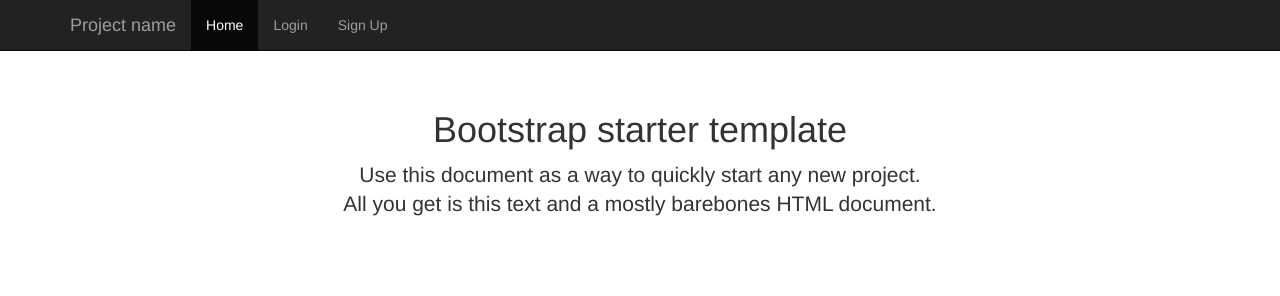
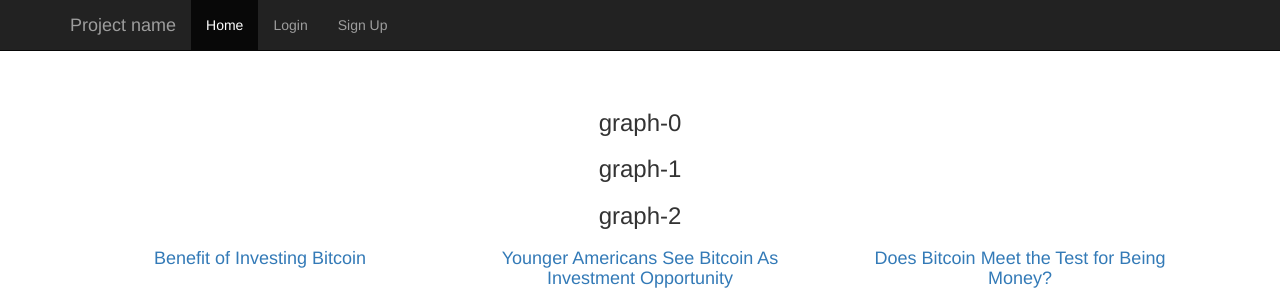
Before and after one commit to DanielSaldivarSalas/mhacksx-best-group, a Flask app: page / in a window 1280 px wide. Shown: the top 296 px of the page. Run offline with Flask 2, Linux system fonts and the light colour scheme; some libraries are stand-ins or nearby versions.

Commit message:
Added the graphs and articles

```diff
--- a/templates/dashboard.html
+++ b/templates/dashboard.html
@@ -19,7 +19,7 @@
             <span class="icon-bar"></span>
             <span class="icon-bar"></span>
           </button>
-          <a class="navbar-brand" href="#">Project name</a>
+          <a class="navbar-brand" href="#">Every Bit Counts !</a>
         </div>
         <div id="navbar" class="navbar-collapse collapse">
           <ul class="nav navbar-nav navbar-right">
--- a/templates/index.html
+++ b/templates/index.html
@@ -1,3 +1,8 @@
+<!-- Plotly.js for plotting the graph-->
+<header>
+</header>
+
+
 {% extends "bootstrap/base.html" %}
 
 {% block title %}
@@ -15,9 +20,51 @@
     <div class="container">
 
       <div class="starter-template">
-        <h1>Bootstrap starter template</h1>
-        <p class="lead">Use this document as a way to quickly start any new project.<br> All you get is this text and a mostly barebones HTML document.</p>
+        {% for id in ids %}
+        <h3>{{id}}</h3>
+        <div id="{{id}}"></div>
+        {% endfor %}
+        <div class="row">
+          <!-- First box -->
+          <div class="col-md-4">
+            <h4 style="color:Black;"><a href = "http://cs.stanford.edu/people/eroberts/cs181/projects/2010-11/DigitalCurrencies/advantages/index.html">Benefit of Investing Bitcoin</a></h4> <br>
+            <a href="http://cs.stanford.edu/people/eroberts/cs181/projects/2010-11/DigitalCurrencies/advantages/index.html">
+              <img border="0" alt="Benefit of Investing Bitcoin" src="http://s3.amazonaws.com/main-newsbtc-images/2015/10/16090017/bitcoin-price.-bitcoin-vs-dollar.-illustration-arm-wrestling.-newsbtc-bitcoin-news.png" width="370" height="250">
+            </a>
+              <p><a class="btn btn-secondary" href="http://cs.stanford.edu/people/eroberts/cs181/projects/2010-11/DigitalCurrencies/advantages/index.html" role="button">Read More »</a></p>
+          </div>
+          <!-- second box -->
+          <div class="col-md-4">
+            <h4 style="color:Black;"><a href="https://news.bitcoin.com/younger-americans-bitcoin-investment-opportunity-survey-says/">Younger Americans See Bitcoin As Investment Opportunity</a></h4>
+              <a href="https://news.bitcoin.com/younger-americans-bitcoin-investment-opportunity-survey-says/">
+              <img border="0" alt="Younger Americans See Bitcoin As Investment Opportunity" src="https://news.bitcoin.com/wp-content/uploads/2017/09/Younger-Americans-See-Bitcoin-As-Investment-Opportunity-Survey-Says-1-1068x1068.jpg" width="370" height="250">
+            </a>
+              <p><a class="btn btn-secondary" href="https://news.bitcoin.com/younger-americans-bitcoin-investment-opportunity-survey-says/"
+                  role="button">Read More »</a></p>
+          </div>
+          <!-- third box -->
+          <div class="col-md-4">
+            <h4 style="color:Black;"><a href="https://cointelegraph.com/news/does-bitcoin-meet-the-test-for-being-money">Does Bitcoin Meet the Test for Being Money?</a></h4>
+              <a href="https://cointelegraph.com/news/does-bitcoin-meet-the-test-for-being-money">
+              <img border="0" alt="Does Bitcoin Meet the Test for Being Money?" src="https://cointelegraph.com/images/725_Ly9jb2ludGVsZWdyYXBoLmNvbS9zdG9yYWdlL3VwbG9hZHMvdmlldy9lOTZjY2ViOGRjNGFlZDJlNmRlOWQ5ZmE3YTQ3Njg2Yy5qcGc=.jpg" width="370" height="250">
+            </a>
+              <p><a class="btn btn-secondary" href="https://cointelegraph.com/news/does-bitcoin-meet-the-test-for-being-money"
+                  role="button">Read More »</a></p>
+          </div>
+        </div>
       </div>
-
     </div><!-- /.container -->
 {% endblock %}
+
+<footer>
+  <script src="https://cdn.plot.ly/plotly-latest.min.js"></script>
+  <script type="text/javascript">
+    var graph = {{graphJSON | safe }};
+    var ids = {{ids | safe }};
+    for (var i in graphs) {
+      Plotly.plot(ids[i], // the ID of the div, created above
+        graphs[i].data,
+        graphs[i].layout || {});
+    }
+  </script>
+</footer>
--- a/views.py
+++ b/views.py
@@ -4,8 +4,11 @@
 from models import User
 from werkzeug.security import generate_password_hash, check_password_hash
 from flask_login import LoginManager, UserMixin, login_user, login_required, logout_user, current_user
-
-
+import plotly.graph_objs as go
+import plotly
+import pandas as pd
+import numpy as np
+import json
 
 login_manager = LoginManager()
 login_manager.init_app(app)
@@ -18,7 +21,53 @@
 
 @app.route('/')
 def index():
-    return render_template('index.html')
+    rng = pd.date_range('1/1/2011', periods=7500, freq='H')
+    ts = pd.Series(np.random.randn(len(rng)), index=rng)
+
+    graphs = [
+        dict(
+            data=[
+                dict(
+                    x=[1, 2, 3],
+                    y=[10, 20, 30],
+                    type='scatter'
+                ),
+            ],
+            layout=dict(
+                title='first graph'
+            )
+        ),
+
+        dict(
+            data=[
+                dict(
+                    x=[1, 3, 5],
+                    y=[10, 50, 30],
+                    type='bar'
+                ),
+            ],
+            layout=dict(
+                title='second graph'
+            )
+        ),
+
+        dict(
+            data=[
+                dict(
+                    x=ts.index,  # Can use the pandas data structures directly
+                    y=ts
+                )
+            ]
+        )
+    ]
+    ids = ['graph-{}'.format(i) for i, _ in enumerate(graphs)]
+
+    # Convert the figures to JSON
+    # PlotlyJSONEncoder appropriately converts pandas, datetime, etc
+    # objects to their JSON equivalents
+    graphJSON = json.dumps(graphs, cls=plotly.utils.PlotlyJSONEncoder)
+    return render_template('index.html',ids=ids,
+                           graphJSON=graphJSON)
 
 @app.route('/login', methods=['GET', 'POST'])
 def login():
```
